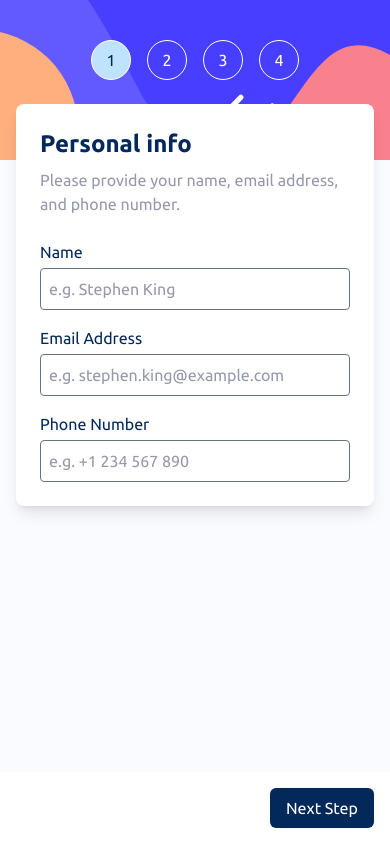
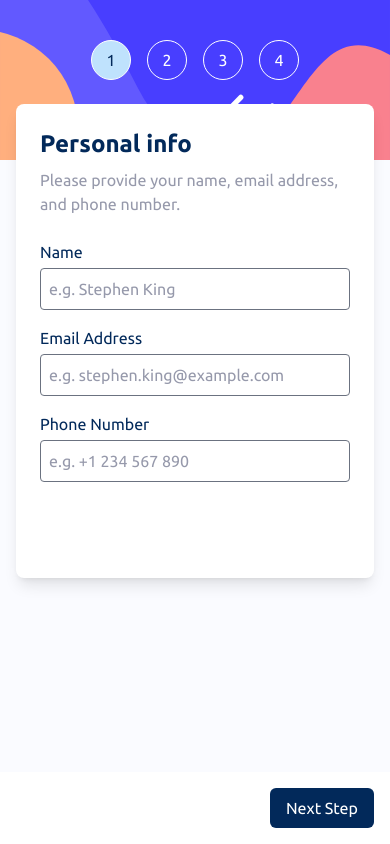
Before and after one commit to cjcoops/multi-step-form, a React (Vite) app: page / in a window 390 px wide. Built offline with nearby package versions, Linux system fonts and the light colour scheme.

Commit message:
layout tweaks

```diff
--- a/src/App.tsx
+++ b/src/App.tsx
@@ -36,12 +36,13 @@ function App() {
   const goToPlanSelection = () => setStep(2);
 
   return (
-    <div className="mx-auto flex min-h-screen max-w-5xl flex-col rounded-3xl md:grid md:grid-cols-[274px,1fr] md:bg-white md:p-4">
+    <div className="flex min-h-screen md:items-center md:justify-center">
+      <div className="mx-auto flex h-full w-full max-w-5xl flex-col rounded-3xl md:grid md:min-h-[600px] md:grid-cols-[274px,1fr] md:bg-white md:p-4">
         <div className="h-40 md:h-full">
           <Header currentStep={currentStep} steps={STEPS} />
         </div>
-      <div className="flex flex-col justify-between">
-        <main className="mx-4 -mt-14 max-w-xl rounded-lg bg-white p-6 shadow-lg md:mx-auto md:mt-2 md:w-full md:shadow-none">
+        <div className="items flex flex-col justify-between">
+          <main className="mx-4 -mt-14 max-w-xl overflow-y-auto rounded-lg bg-white p-6 pb-24 shadow-lg md:mx-auto md:mt-2 md:w-full md:pb-6 md:shadow-none">
             {currentStep === 1 && (
               <PersonalInfoForm formData={formValues} updateFields={handleUpdateFields} />
             )}
@@ -65,6 +66,7 @@ function App() {
           </div>
         </div>
       </div>
+    </div>
   );
 }
 
```
Lines whose indentation alone changed are shown as unchanged.
